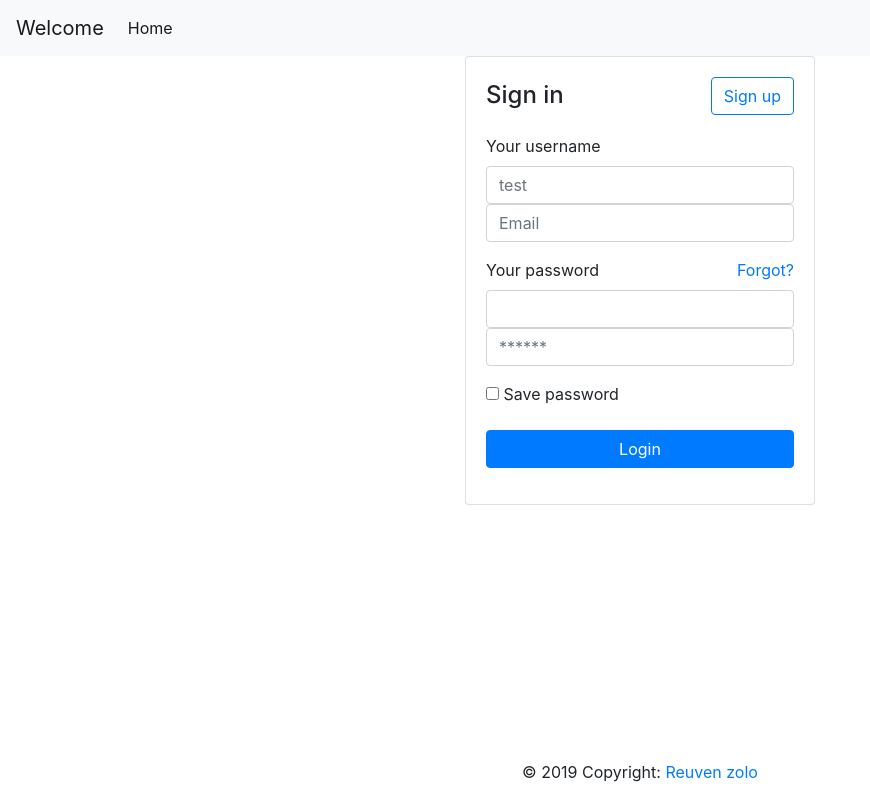
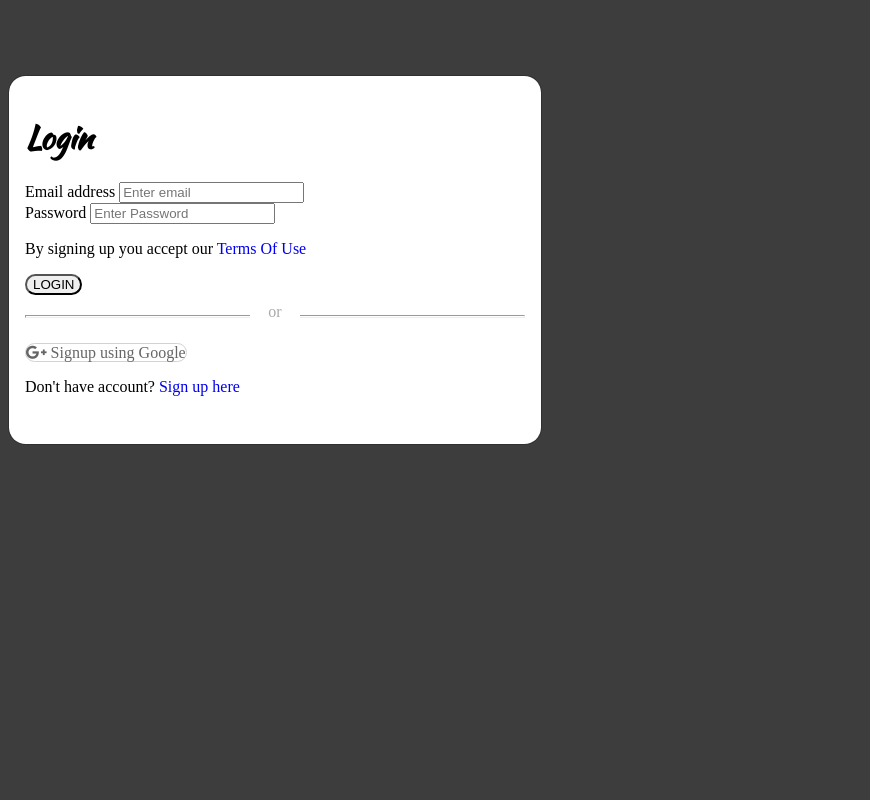
Before and after one commit to reuvenz1993/blog, a Flask app: page / in a window 1280 px wide. Shown: the whole page, without its empty margins (0-870 px from the left). Run offline with Flask 2, Linux system fonts and the light colour scheme; some libraries are stand-ins or nearby versions.

Commit message:
--- Auto-Git Commit ---

```diff
--- a/blog/static/css/index.css
+++ b/blog/static/css/index.css
@@ -0,0 +1,69 @@
+body{
+    padding-top:4.2rem;
+    padding-bottom:4.2rem;
+    background:rgba(0, 0, 0, 0.76);
+    }
+    a{
+     text-decoration:none !important;
+     }
+     h1,h2,h3{
+     font-family: 'Kaushan Script', cursive;
+     }
+      .myform{
+    position: relative;
+    display: -ms-flexbox;
+    display: flex;
+    padding: 1rem;
+    -ms-flex-direction: column;
+    flex-direction: column;
+    width: 100%;
+    pointer-events: auto;
+    background-color: #fff;
+    background-clip: padding-box;
+    border: 1px solid rgba(0,0,0,.2);
+    border-radius: 1.1rem;
+    outline: 0;
+    max-width: 500px;
+     }
+     .tx-tfm{
+     text-transform:uppercase;
+     }
+     .mybtn{
+     border-radius:50px;
+     }
+
+     .login-or {
+     position: relative;
+     color: #aaa;
+     margin-top: 10px;
+     margin-bottom: 10px;
+     padding-top: 10px;
+     padding-bottom: 10px;
+     }
+     .span-or {
+     display: block;
+     position: absolute;
+     left: 50%;
+     top: -2px;
+     margin-left: -25px;
+     background-color: #fff;
+     width: 50px;
+     text-align: center;
+     }
+     .hr-or {
+     height: 1px;
+     margin-top: 0px !important;
+     margin-bottom: 0px !important;
+     }
+     .google {
+     color:#666;
+     width:100%;
+     height:40px;
+     text-align:center;
+     outline:none;
+     border: 1px solid lightgrey;
+     }
+      form .error {
+     color: #ff0000;
+     }
+     #second{display:none;}
--- /dev/null
+++ b/blog/static/js/index.js
@@ -0,0 +1,75 @@
+$("#signup").click(function() {
+    $("#first").fadeOut("fast", function() {
+    $("#second").fadeIn("fast");
+    });
+    });
+
+    $("#signin").click(function() {
+    $("#second").fadeOut("fast", function() {
+    $("#first").fadeIn("fast");
+    });
+    });
+
+
+
+             $(function() {
+               $("form[name='login']").validate({
+                 rules: {
+
+                   email: {
+                     required: true,
+                     email: true
+                   },
+                   password: {
+                     required: true,
+
+                   }
+                 },
+                  messages: {
+                   email: "Please enter a valid email address",
+
+                   password: {
+                     required: "Please enter password",
+
+                   }
+
+                 },
+                 submitHandler: function(form) {
+                   form.submit();
+                 }
+               });
+             });
+
+
+
+    $(function() {
+
+      $("form[name='registration']").validate({
+        rules: {
+          firstname: "required",
+          lastname: "required",
+          email: {
+            required: true,
+            email: true
+          },
+          password: {
+            required: true,
+            minlength: 5
+          }
+        },
+
+        messages: {
+          firstname: "Please enter your firstname",
+          lastname: "Please enter your lastname",
+          password: {
+            required: "Please provide a password",
+            minlength: "Your password must be at least 5 characters long"
+          },
+          email: "Please enter a valid email address"
+        },
+
+        submitHandler: function(form) {
+          form.submit();
+        }
+      });
+    });
--- a/blog/templates/index.html
+++ b/blog/templates/index.html
@@ -1,45 +1,108 @@
-{% extends "base.html" %}
-{% block content %}
-<link rel="stylesheet" href="{{url_for('static',filename='css/Trivia.css')}}">
+<html>
+
+<head>
+
+
+
+<script src="https://ajax.googleapis.com/ajax/libs/jquery/3.4.1/jquery.min.js"></script>
+<script src="https://cdnjs.cloudflare.com/ajax/libs/popper.js/1.14.7/umd/popper.min.js" integrity="sha384-UO2eT0CpHqdSJQ6hJty5KVphtPhzWj9WO1clHTMGa3JDZwrnQq4sF86dIHNDz0W1" crossorigin="anonymous"></script>
+<script src="https://stackpath.bootstrapcdn.com/bootstrap/4.3.1/js/bootstrap.min.js" integrity="sha384-JjSmVgyd0p3pXB1rRibZUAYoIIy6OrQ6VrjIEaFf/nJGzIxFDsf4x0xIM+B07jRM" crossorigin="anonymous"></script>
+<script src="https://cdn.jsdelivr.net/jquery.validation/1.15.1/jquery.validate.min.js"></script>
+<link href="https://fonts.googleapis.com/css?family=Kaushan+Script" rel="stylesheet">
+<link href="https://stackpath.bootstrapcdn.com/font-awesome/4.7.0/css/font-awesome.min.css" rel="stylesheet" integrity="sha384-wvfXpqpZZVQGK6TAh5PVlGOfQNHSoD2xbE+QkPxCAFlNEevoEH3Sl0sibVcOQVnN" crossorigin="anonymous">
+
+<link rel="stylesheet" href="{{url_for('static',filename='css/index.css')}}">
+
+</head>
+<body>
+
+
     <div class="container">
         <div class="row">
-        <div class="col-lg-4 offset-lg-4 col-6 offset-3 ">
-            <div class="card">
-            <article class="card-body">
-            <a href="" class="float-right btn btn-outline-primary">Sign up</a>
-            <h4 class="card-title mb-4 mt-1">Sign in</h4>
-                <form>
+			<div class="col-md-5 mx-auto">
+			<div id="first">
+				<div class="myform form ">
+					 <div class="logo mb-3">
+						 <div class="col-md-12 text-center">
+							<h1>Login</h1>
+						 </div>
+					</div>
+                   <form action="" method="post" name="login">
                            <div class="form-group">
-                    <label>Your username</label>
-                    {{loginform.username(class_='form-control', placeholder='test')}}
-                    <input name="" class="form-control" placeholder="Email" type="email">
-                </div> <!-- form-group// -->
+                              <label for="exampleInputEmail1">Email address</label>
+                              <input type="email" name="email"  class="form-control" id="email" aria-describedby="emailHelp" placeholder="Enter email">
+                           </div>
                            <div class="form-group">
-                    <a class="float-right" href="#">Forgot?</a>
-                    <label>Your password</label>
-                    {{loginform.password(class_='form-control')}}
-                    <input class="form-control" placeholder="******" type="password">
-                </div> <!-- form-group// -->
+                              <label for="exampleInputEmail1">Password</label>
+                              <input type="password" name="password" id="password"  class="form-control" aria-describedby="emailHelp" placeholder="Enter Password">
+                           </div>
                            <div class="form-group">
-                <div class="checkbox">
-                <label> <input type="checkbox"> Save password </label>
-                </div> <!-- checkbox .// -->
-                </div> <!-- form-group// -->
+                              <p class="text-center">By signing up you accept our <a href="#">Terms Of Use</a></p>
+                           </div>
+                           <div class="col-md-12 text-center ">
+                              <button type="submit" class=" btn btn-block mybtn btn-primary tx-tfm">Login</button>
+                           </div>
+                           <div class="col-md-12 ">
+                              <div class="login-or">
+                                 <hr class="hr-or">
+                                 <span class="span-or">or</span>
+                              </div>
+                           </div>
+                           <div class="col-md-12 mb-3">
+                              <p class="text-center">
+                                 <a href="javascript:void();" class="google btn mybtn"><i class="fa fa-google-plus">
+                                 </i> Signup using Google
+                                 </a>
+                              </p>
+                           </div>
                            <div class="form-group">
-                    <button type="submit" class="btn btn-primary btn-block"> Login  </button>
-                </div> <!-- form-group// -->
+                              <p class="text-center">Don't have account? <a href="#" id="signup">Sign up here</a></p>
+                           </div>
                         </form>
-            </article>
-            </div> <!-- card.// -->
+
+				</div>
+			</div>
+			  <div id="second">
+			      <div class="myform form ">
+                        <div class="logo mb-3">
+                           <div class="col-md-12 text-center">
+                              <h1 >Signup</h1>
+                           </div>
+                        </div>
+                        <form action="#" name="registration">
+                           <div class="form-group">
+                              <label for="exampleInputEmail1">First Name</label>
+                              <input type="text"  name="firstname" class="form-control" id="firstname" aria-describedby="emailHelp" placeholder="Enter Firstname">
+                           </div>
+                           <div class="form-group">
+                              <label for="exampleInputEmail1">Last Name</label>
+                              <input type="text"  name="lastname" class="form-control" id="lastname" aria-describedby="emailHelp" placeholder="Enter Lastname">
+                           </div>
+                           <div class="form-group">
+                              <label for="exampleInputEmail1">Email address</label>
+                              <input type="email" name="email"  class="form-control" id="email" aria-describedby="emailHelp" placeholder="Enter email">
+                           </div>
+                           <div class="form-group">
+                              <label for="exampleInputEmail1">Password</label>
+                              <input type="password" name="password" id="password"  class="form-control" aria-describedby="emailHelp" placeholder="Enter Password">
+                           </div>
+                           <div class="col-md-12 text-center mb-3">
+                              <button type="submit" class=" btn btn-block mybtn btn-primary tx-tfm">Get Started For Free</button>
+                           </div>
+                           <div class="col-md-12 ">
+                              <div class="form-group">
+                                 <p class="text-center"><a href="#" id="signin">Already have an account?</a></p>
+                              </div>
+                           </div>
+                            </div>
+                        </form>
+                     </div>
 			</div>
 		</div>
       </div>
 
+</body>
 
+      <script type="text/javascript" src="{{url_for('static',filename='js/index.js')}}" ></script>
 
-
- <!--   <script type="text/javascript" src="{{url_for('static',filename='js/trivia.js')}}" ></script> -->
-
-
-
-  {% endblock %}
+</html>
```
Lines whose indentation alone changed are shown as unchanged.
